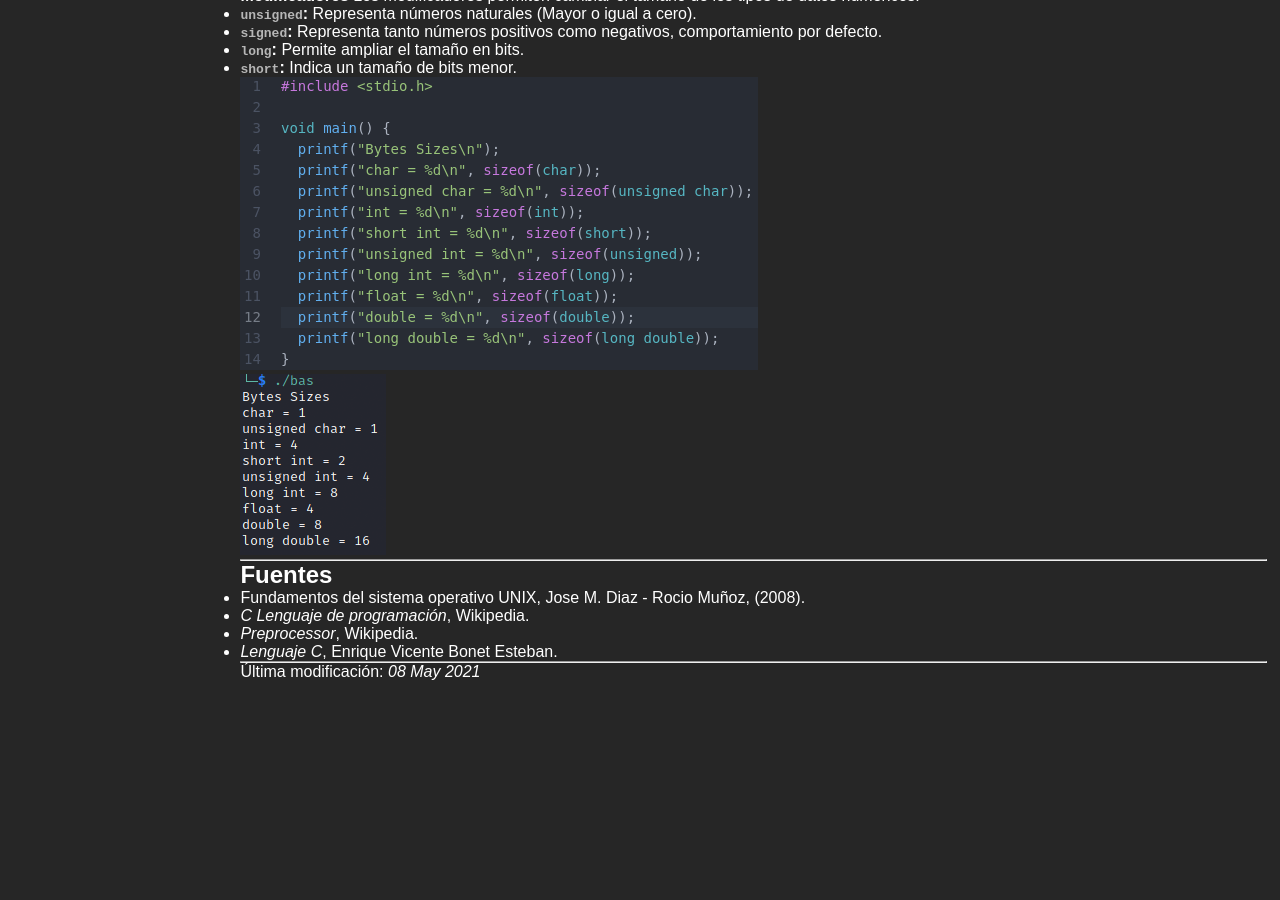
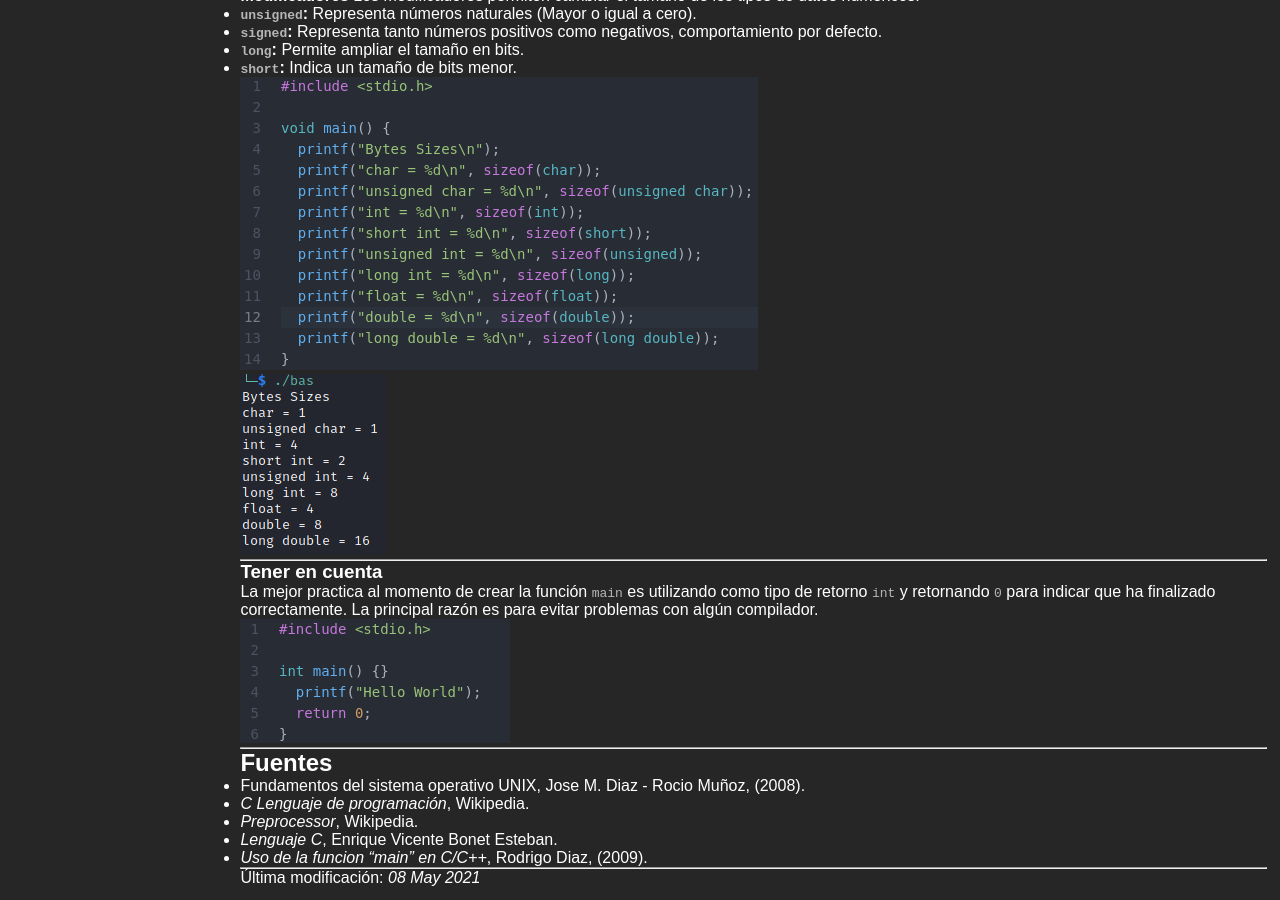
Before and after one commit to Grimpoteuthis-314/Grimpo, a Jekyll site: the page built from _posts/2021-04-18-introduction-c.md, in a window 1280 px wide and 900 px high, scrolled down 2863 px. Built offline with Jekyll 4.4.1, drawn with Linux system fonts in a browser that asks for light colours; before the commit the page ends 3557 px from its top, so only the background shows below that.

Commit message:
Apunte funcion main

```diff
--- a/_posts/2021-04-18-introduction-c.md
+++ b/_posts/2021-04-18-introduction-c.md
@@ -135,12 +135,22 @@ Los modificadores permiten cambiar el tamaño de los tipos de datos numéricos.
 ![Bytes Sizes Data Types Execution](assets/images/20210418/bytesSizeEx.png)
 
 ---
+
+### Tener en cuenta
+
+La mejor practica al momento de crear la función `main` es utilizando como tipo de retorno `int` y retornando `0` para indicar que ha finalizado correctamente. La principal razón es para evitar problemas con algún compilador.
+
+![main function](assets/images/20210418/bestpracticemain.png)
+
+
+---
 ## **Fuentes**
 
 - Fundamentos del sistema operativo UNIX, Jose M. Diaz - Rocio Muñoz, (2008).
 - *[C Lenguaje de programación](https://es.wikipedia.org/wiki/C_(lenguaje_de_programaci%C3%B3n))*, Wikipedia.
 - *[Preprocessor](https://en.wikipedia.org/wiki/Preprocessor)*, Wikipedia.
 - *[Lenguaje C](https://informatica.uv.es/estguia/ATD/apuntes/laboratorio/Lenguaje-C.pdf)*, Enrique Vicente Bonet Esteban.
+- *[Uso de la funcion "main" en C/C++](https://blog.r2d2rigo.es/2009/03/10/uso-de-la-funcin-main-en-cc/)*, Rodrigo Diaz, (2009).
 
 ---
 
```
Also changed, not shown: assets/images/20210418/bestpracticemain.png (added).
